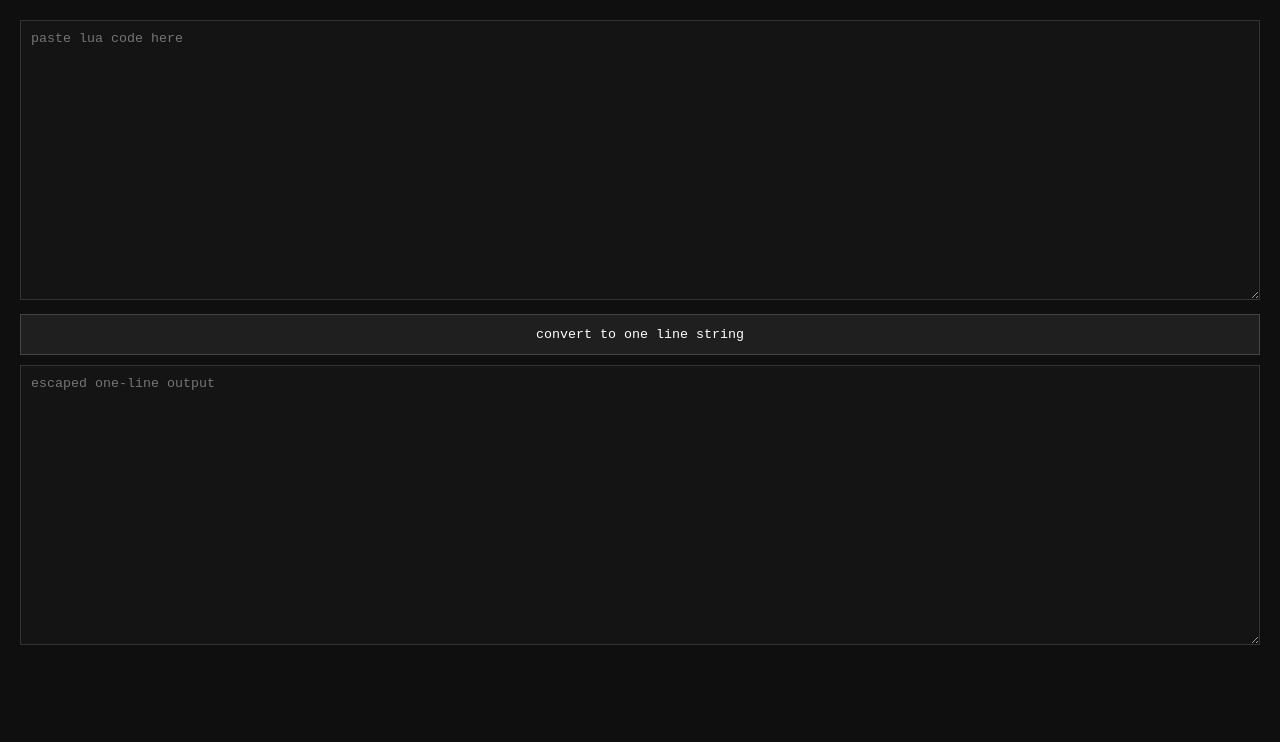
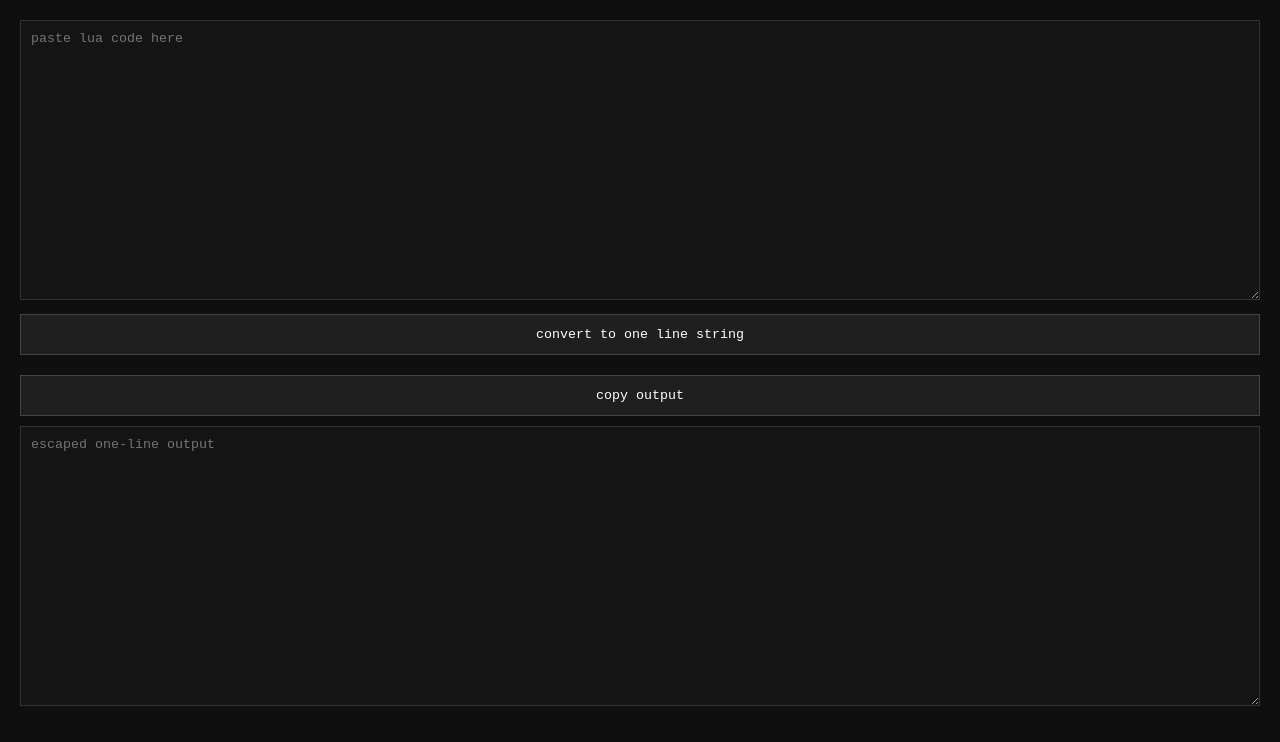
Before and after one commit to idkjustarandomdudeherenothingtosee/prometh, a plain HTML site: page public/line.html in a window 1280 px wide. Drawn offline with Linux system fonts and the light colour scheme.

Commit message:
Update line.html

```diff
--- a/public/line.html
+++ b/public/line.html
@@ -42,6 +42,8 @@
 
   <button onclick="convert()">convert to one line string</button>
 
+  <button onclick="copy()">copy output</button>
+
   <textarea id="output" placeholder="escaped one-line output"></textarea>
 
   <script>
@@ -59,6 +61,13 @@
 
       document.getElementById("output").value = out
     }
+
+    function copy() {
+      const out = document.getElementById("output")
+      out.select()
+      out.setSelectionRange(0, out.value.length)
+      document.execCommand("copy")
+    }
   </script>
 
 </body>
```
